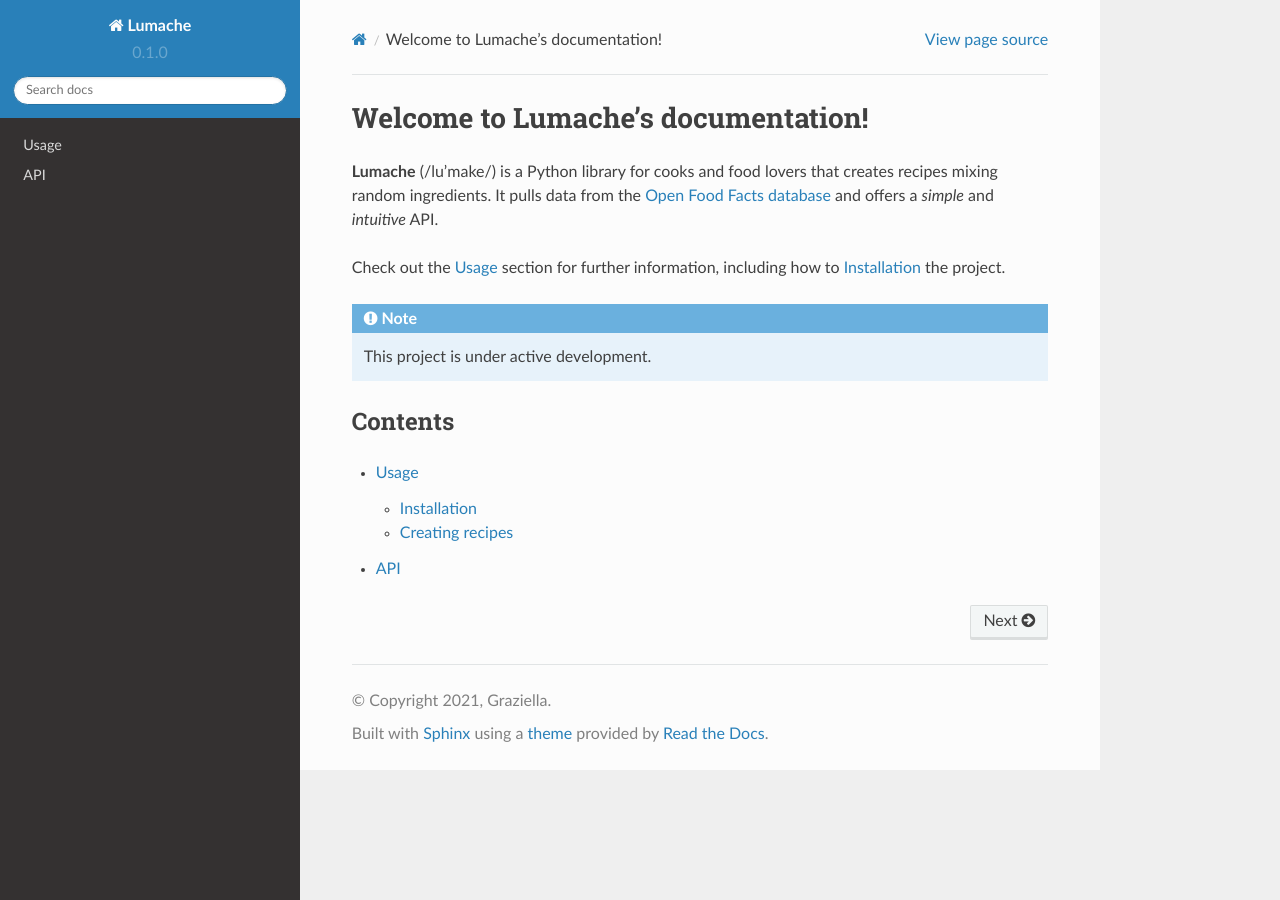
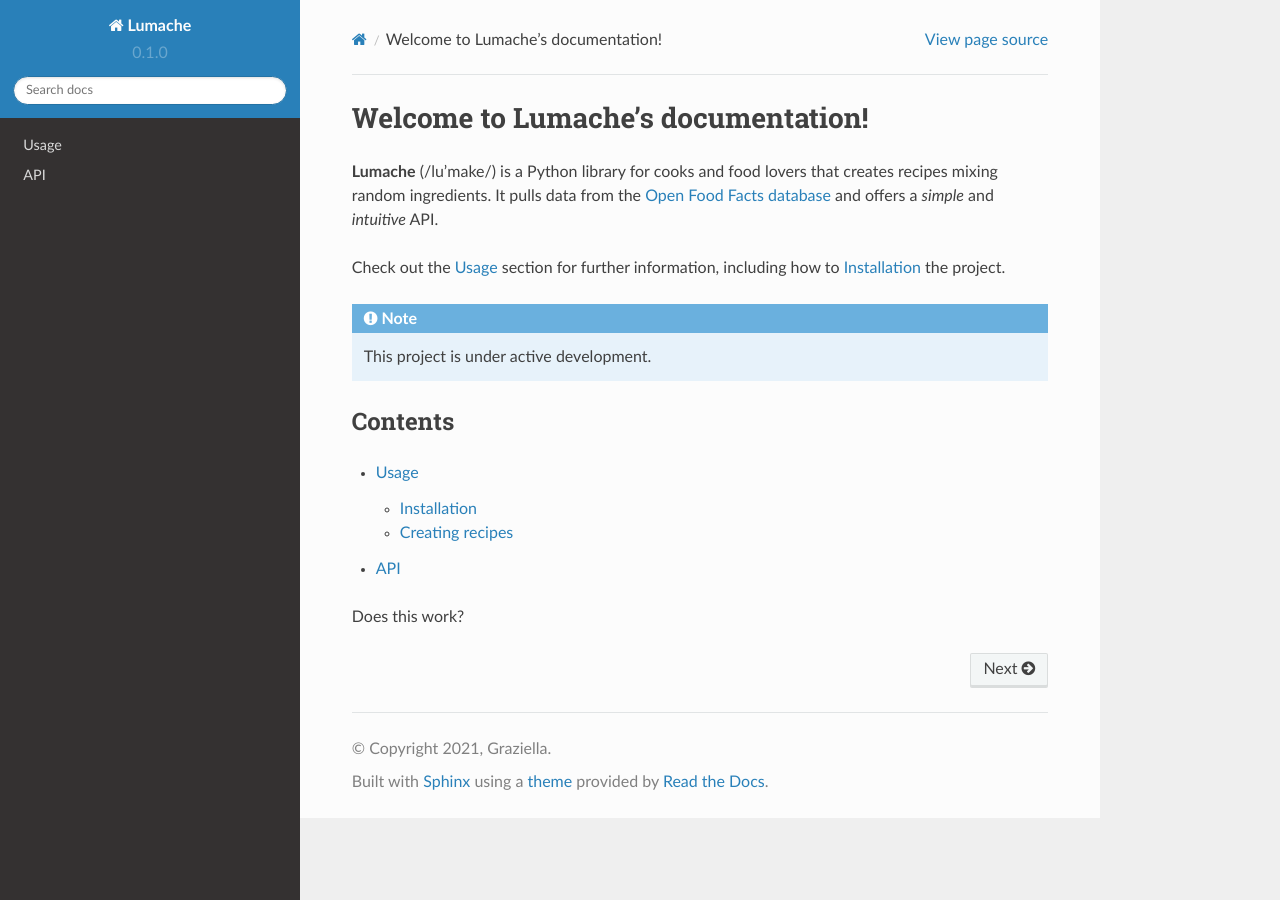
Before and after one commit to jcaro-team3si/example-repo-rtd, a Sphinx documentation site: the page built from docs/source/index.rst, in a window 1280 px wide. Built offline with Sphinx 7.4.7 and the Read the Docs theme 2.0.0, drawn with Linux system fonts in a browser that asks for light colours.

Commit message:
Update index.rst

```diff
--- a/docs/source/index.rst
+++ b/docs/source/index.rst
@@ -20,3 +20,5 @@ Contents
 
    usage
    api
+
+Does this work?
```
